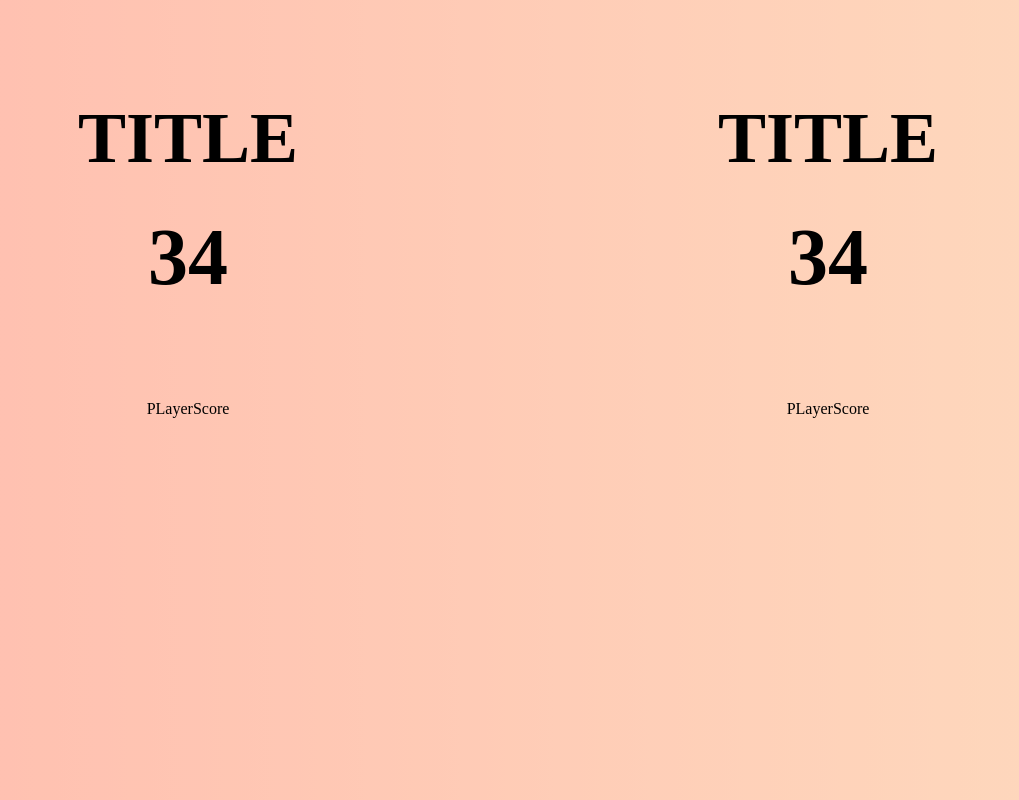
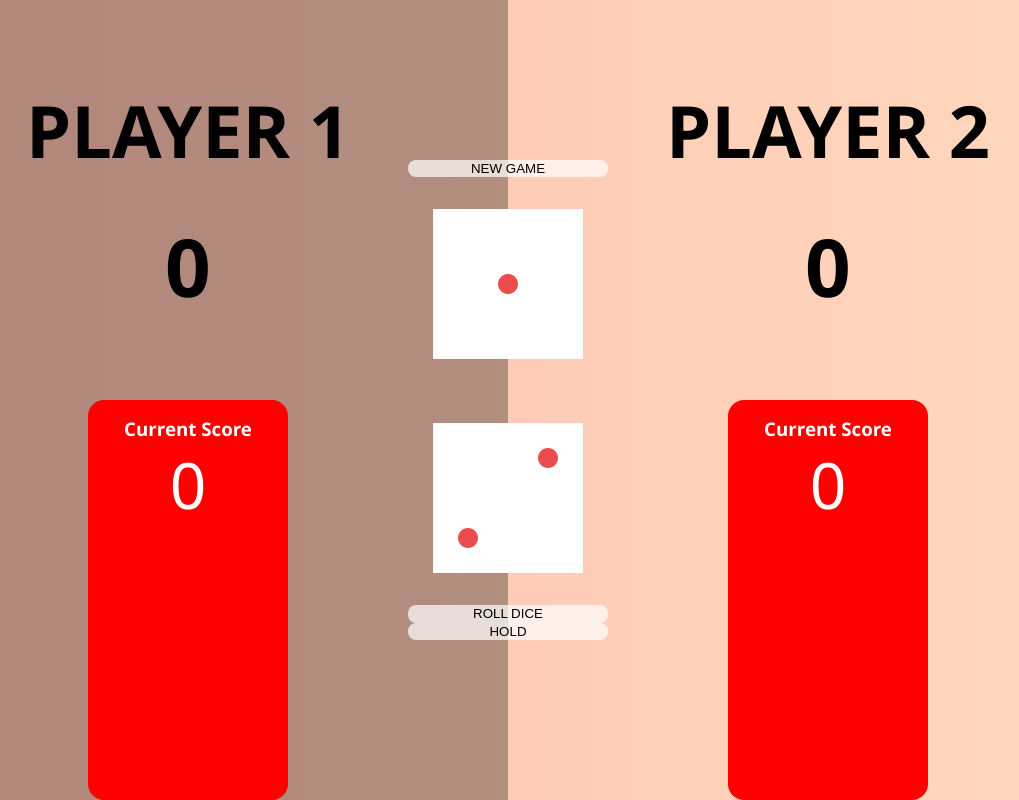
Before and after one commit to expozonee/roll-dice-game, a React (Vite) app: page / in a window 1280 px wide. Shown: the whole page, without its empty margins (132-1151 px from the left). Built offline with nearby package versions, Linux system fonts and the light colour scheme.

Commit message:
finished the logic for the buttons and the states for the players score

```diff
--- /dev/null
+++ b/src/components/GameButtons/GameButtons.css
@@ -0,0 +1,25 @@
+.game-buttons {
+  position: fixed;
+  height: 100vh;
+  width: 200px;
+  text-align: center;
+  padding: 10rem 0;
+  display: flex;
+  justify-content: space-around;
+  flex-direction: column;
+}
+
+button {
+  height: 60px;
+  border: none;
+  border-radius: 0.5rem;
+  text-transform: uppercase;
+  background-color: rgba(255, 255, 255, 0.7);
+}
+
+img {
+  width: 150px;
+  height: 150px;
+  object-fit: cover;
+  margin: 2rem auto;
+}
--- /dev/null
+++ b/src/components/GameButtons/GameButtons.tsx
@@ -0,0 +1,64 @@
+import { useState } from "react";
+import "./GameButtons.css";
+import {
+  currentPlayerIndex,
+  PlayerScoreType,
+} from "../GameDashboard/GameDashboard";
+
+type GameButtonsProps = {
+  currentPlayer: number;
+  setPlayersScore: React.Dispatch<React.SetStateAction<PlayerScoreType[]>>;
+  changePlayer: React.Dispatch<React.SetStateAction<currentPlayerIndex>>;
+};
+
+export default function GameButtons({
+  currentPlayer,
+  setPlayersScore,
+  changePlayer,
+}: GameButtonsProps) {
+  const [diceOne, setDiceOne] = useState<number | undefined>(1);
+  const [diceTwo, setDiceTwo] = useState<number | undefined>(2);
+
+  return (
+    <div className="game-buttons">
+      <button>New Game</button>
+      <img src={`images/dice-${diceOne}.png`} alt="dice-image" />
+      <img src={`images/dice-${diceTwo}.png`} alt="dice-image" />
+
+      <button
+        onClick={() => {
+          const randomNumber1 = Math.floor(Math.random() * 6) + 1;
+          const randomNumber2 = Math.floor(Math.random() * 6) + 1;
+          setDiceOne(randomNumber1);
+          setDiceTwo(randomNumber2);
+          setPlayersScore((prev) => {
+            const playersScore = [...prev];
+            console.log(`Before Update: ${JSON.stringify(playersScore)}`);
+            playersScore[currentPlayer - 1].currentScore +=
+              randomNumber1 + randomNumber2;
+            console.log(`After Update: ${JSON.stringify(playersScore)}`);
+
+            return playersScore;
+          });
+        }}
+      >
+        Roll Dice
+      </button>
+      <button
+        onClick={() => {
+          setPlayersScore((prev) => {
+            const playersScore = [...prev];
+            playersScore[currentPlayer - 1].score =
+              playersScore[currentPlayer - 1].score +
+              playersScore[currentPlayer - 1].currentScore;
+            playersScore[currentPlayer - 1].currentScore = 0;
+            return playersScore;
+          });
+          changePlayer(currentPlayer === 1 ? 2 : 1);
+        }}
+      >
+        Hold
+      </button>
+    </div>
+  );
+}
--- a/src/components/GameDashboard/GameDashboard.tsx
+++ b/src/components/GameDashboard/GameDashboard.tsx
@@ -1,11 +1,61 @@
+import { useState } from "react";
 import PlayerCard from "../PlayerCard/PlayerCard";
 import "./GameDashboard.css";
+import GameButtons from "../GameButtons/GameButtons";
+
+export type PlayerScoreType = {
+  playerId: number;
+  score: number;
+  currentScore: number;
+};
+
+const playersData = [
+  {
+    id: 1,
+    name: "Player 1",
+  },
+  {
+    id: 2,
+    name: "Player 2",
+  },
+];
+
+export type currentPlayerIndex = 1 | 2;
 
 export default function GameDashboard() {
+  const [playersScore, setPlayersScore] = useState<PlayerScoreType[]>([
+    {
+      playerId: 1,
+      score: 0,
+      currentScore: 0,
+    },
+    {
+      playerId: 2,
+      score: 0,
+      currentScore: 0,
+    },
+  ]);
+  const [currentPlayer, setCurrentPlayer] = useState<currentPlayerIndex>(1);
+
+  // console.log(playersScore);
+
   return (
     <section>
-      <PlayerCard />
-      <PlayerCard />
+      <GameButtons
+        currentPlayer={currentPlayer}
+        setPlayersScore={setPlayersScore}
+        changePlayer={setCurrentPlayer}
+      />
+      {playersData.map((data, index) => {
+        return (
+          <PlayerCard
+            key={data.id}
+            title={data.name}
+            playersScore={playersScore[index]}
+            isCurrentPlayer={currentPlayer === index + 1}
+          />
+        );
+      })}
     </section>
   );
 }
--- a/src/components/PlayerCard/PlayerCard.tsx
+++ b/src/components/PlayerCard/PlayerCard.tsx
@@ -1,12 +1,31 @@
-import PLayerScore from "./PLayerScore";
+import PlayerScore from "./PlayerScore";
 import PlayerHeader from "./PlayerHeader";
 import "./PlayerCard.css";
 
-export default function PlayerCard() {
+type PlayerCardProps = {
+  title: string;
+  playersScore: {
+    playerId: number;
+    score: number;
+    currentScore: number;
+  };
+  isCurrentPlayer: boolean;
+};
+
+export default function PlayerCard({
+  title,
+  isCurrentPlayer,
+  playersScore,
+}: PlayerCardProps) {
+  console.log("rerender");
+
   return (
-    <div className="card">
-      <PlayerHeader />
-      <PLayerScore />
+    <div
+      style={{ backgroundColor: isCurrentPlayer ? "rgba(0,0,0,0.3)" : "" }}
+      className="card"
+    >
+      <PlayerHeader title={title} score={playersScore.score} />
+      <PlayerScore score={playersScore.currentScore} />
     </div>
   );
 }
--- a/src/components/PlayerCard/PlayerHeader.tsx
+++ b/src/components/PlayerCard/PlayerHeader.tsx
@@ -1,10 +1,15 @@
 import "./PlayerHeader.css";
 
-export default function PlayerHeader() {
+type PlayerHeaderProps = {
+  title: string;
+  score: number;
+};
+
+export default function PlayerHeader({ title, score }: PlayerHeaderProps) {
   return (
     <div className="p-header">
-      <h2 className="player-title">title</h2>
-      <h2 className="player-score">34</h2>
+      <h2 className="player-title">{title}</h2>
+      <h2 className="player-score">{score ? score : 0}</h2>
     </div>
   );
 }
--- /dev/null
+++ b/src/components/PlayerCard/PlayerScore.css
@@ -0,0 +1,13 @@
+.current-score {
+  background-color: red;
+  height: 150px;
+  width: 200px;
+  color: white;
+  padding: 1rem 2rem;
+  text-align: center;
+  border-radius: 1rem;
+}
+
+p {
+  font-size: 4rem;
+}
--- a/src/components/PlayerCard/PlayerScore.tsx
+++ b/src/components/PlayerCard/PlayerScore.tsx
@@ -1,3 +1,14 @@
-export default function PLayerScore() {
-  return <div>PLayerScore</div>;
+import "./PlayerScore.css";
+
+type PlayerScoreProps = {
+  score: number;
+};
+
+export default function PlayerScore({ score }: PlayerScoreProps) {
+  return (
+    <div className="current-score">
+      <h3>Current Score</h3>
+      <p>{score}</p>
+    </div>
+  );
 }
--- a/src/index.css
+++ b/src/index.css
@@ -13,6 +13,7 @@ body {
   height: 100vh;
   width: 100%;
   background-image: linear-gradient(to right, #ff7e5f, #feb47b);
+  font-family: "Segoe UI", Tahoma, Geneva, Verdana, sans-serif;
 }
 
 #root {
```
